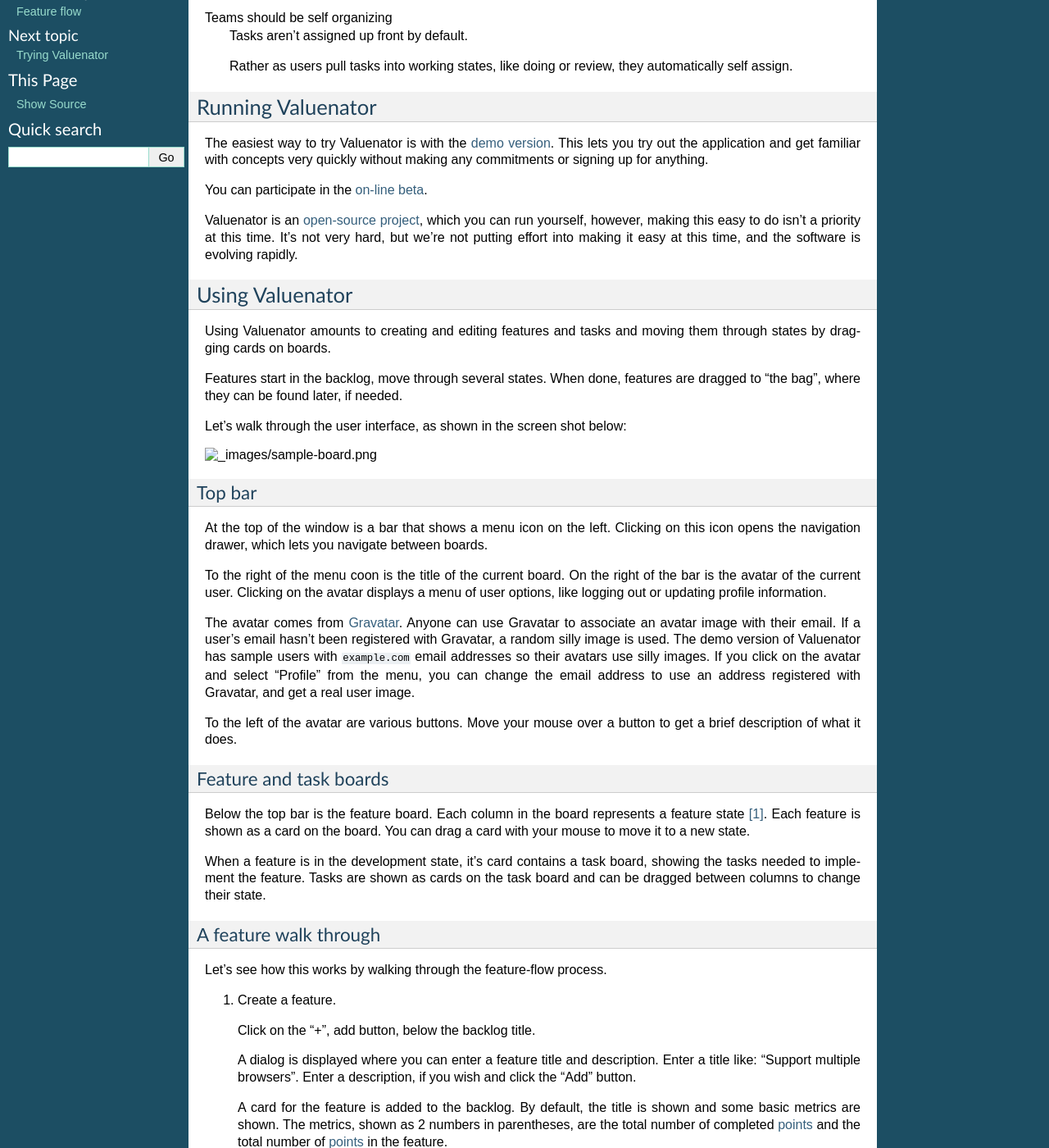
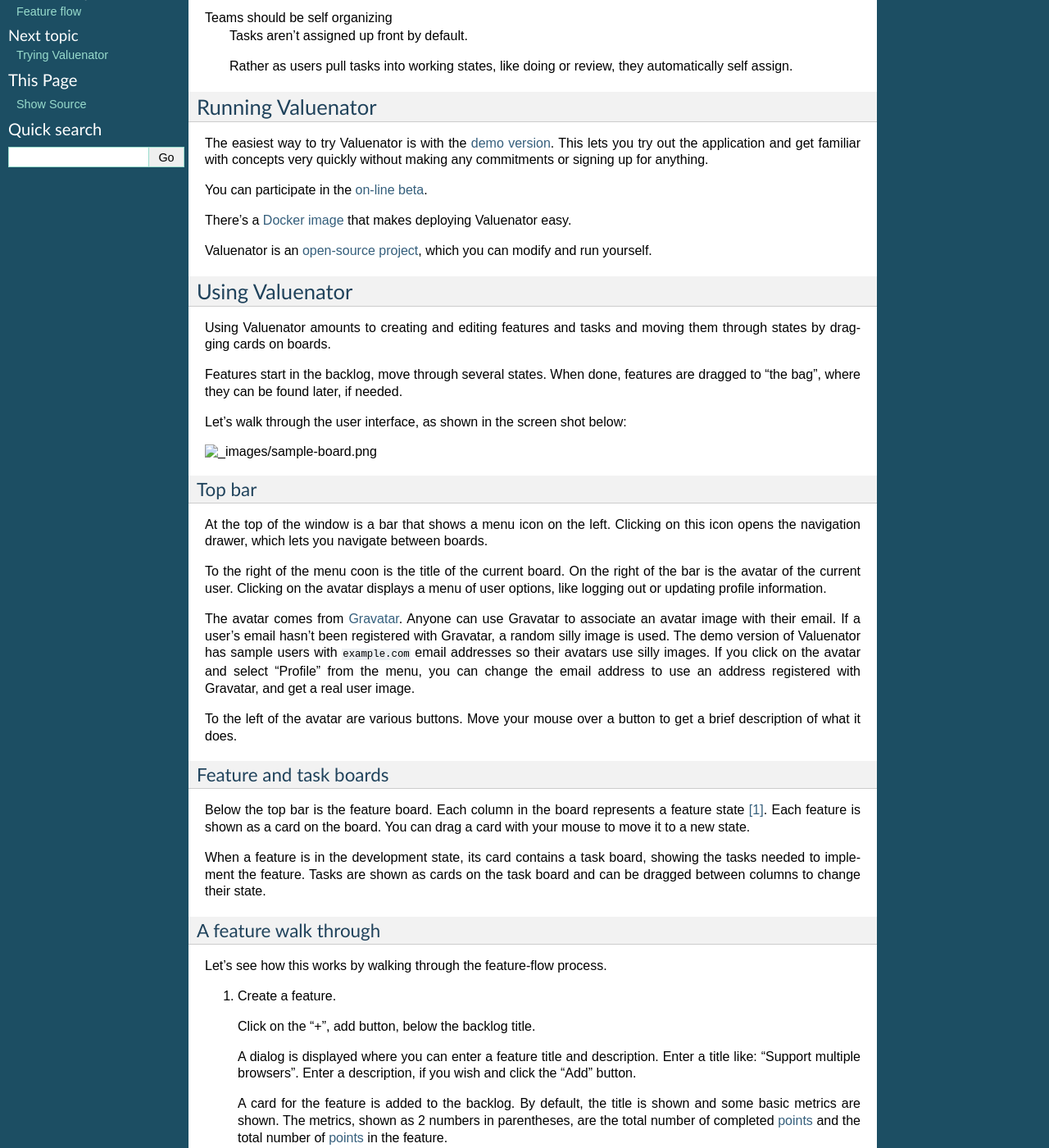
Before and after one commit to feature-flow/twotieredkanban, a Sphinx documentation site: the page built from doc/valuenator.rst, in a window 1280 px wide and 1400 px high, scrolled down 425 px. Shown: the whole window at 82% size. Built offline with Sphinx 7.4.7, drawn with Linux system fonts in a browser that asks for light colours; some of the changed text lies outside the part shown.

Commit message:
mention docker

```diff
--- a/doc/valuenator.rst
+++ b/doc/valuenator.rst
@@ -41,11 +41,13 @@
 
 You can participate in the :ref:`on-line beta <beta-label>`.
 
+There's a `Docker image
+<https://github.com/feature-flow/twotieredkanban/blob/master/docker/README.rst>`_
+that makes deploying Valuenator easy.
+
 Valuenator is an `open-source project
-<https://github.com/feature-flow/twotieredkanban>`_, which you can run
-yourself, however, making this easy to do isn't a priority at this
-time.  It's not very hard, but we're not putting effort into making it
-easy at this time, and the software is evolving rapidly.
+<https://github.com/feature-flow/twotieredkanban>`_, which you can
+modify and run yourself.
 
 Using Valuenator
 ================
@@ -94,7 +96,7 @@
 feature is shown as a card on the board.  You can drag a card with
 your mouse to move it to a new state.
 
-When a feature is in the development state, it's card contains a task
+When a feature is in the development state, its card contains a task
 board, showing the tasks needed to implement the feature.  Tasks are
 shown as cards on the task board and can be dragged between columns to
 change their state.
```
Also changed, not shown: other parts of doc/valuenator.rst (+1 -1 lines).
